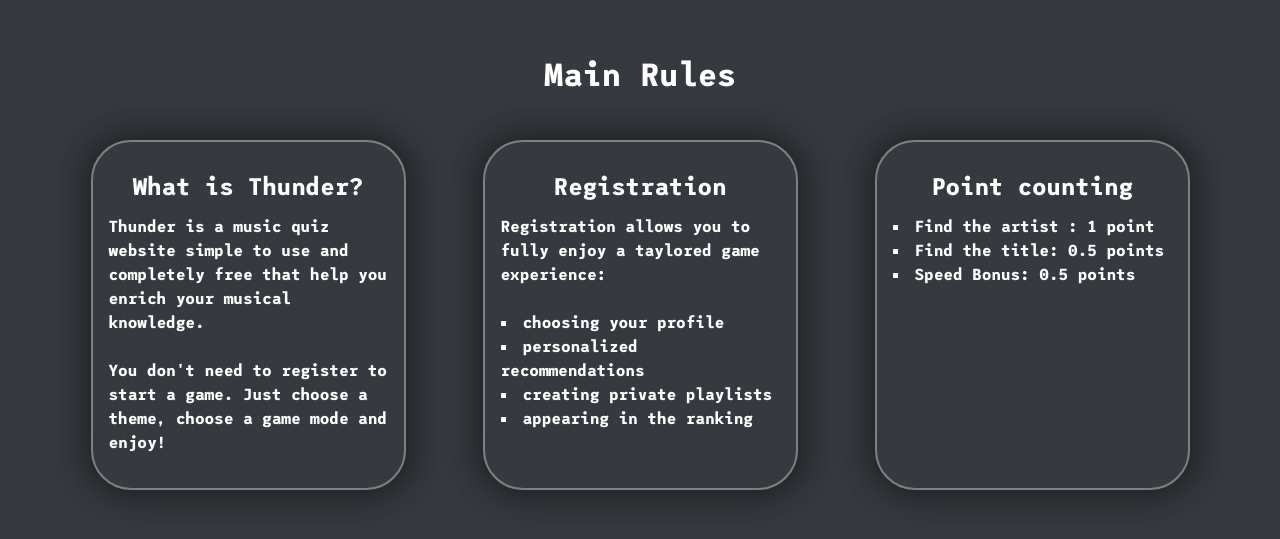
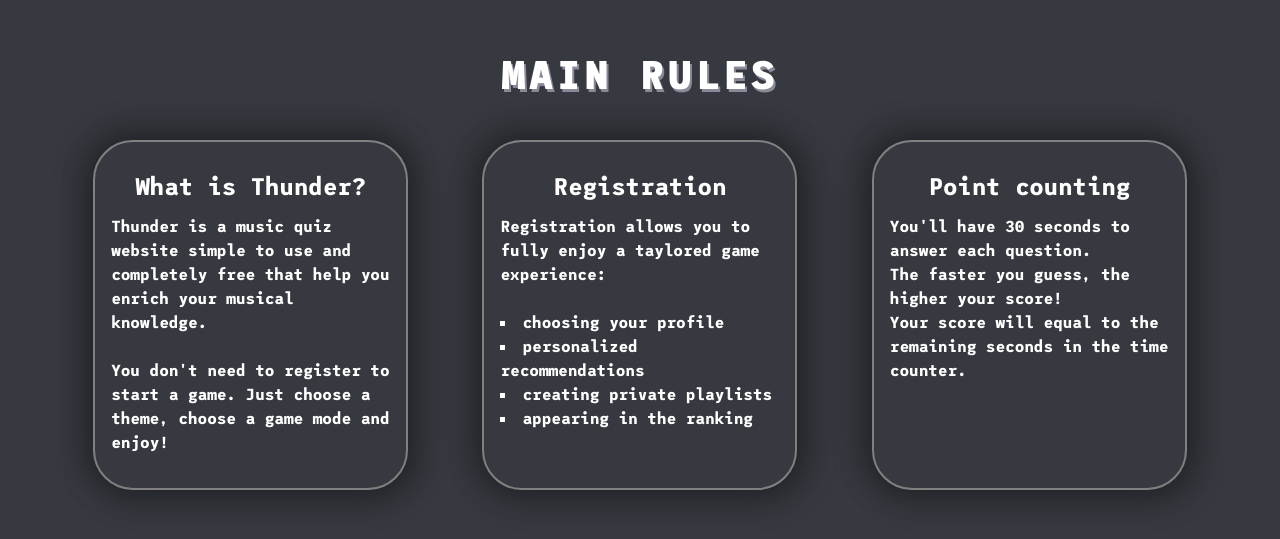
Before and after one commit to clrko/wild-thunder, a React (Create React App) app: page /modepage-mainrules in a window 1280 px wide. Shown: the part 169-708 px from the top of the page. Built offline with nearby package versions, Linux system fonts and the light colour scheme; no server answers.

Commit message:
Finalized the main rule display

```diff
--- a/src/components/pages/ModePage.css
+++ b/src/components/pages/ModePage.css
@@ -39,12 +39,13 @@
     .modal-content {
         position: relative;
         animation-name: animatetop;
-        animation-duration: 0.4s
+        animation-duration: 0.4s;
+        /* bottom: 15%; */
     }
 
     /* Add Animation */
     @keyframes animatetop {
-        from {top: -300px; opacity: 0}
+        from {top: -200px; opacity: 0}
         to {top: 0; opacity: 1}
     }
 }
--- a/src/components/pages/ModePageMainRules.css
+++ b/src/components/pages/ModePageMainRules.css
@@ -31,6 +31,15 @@
     margin: 1rem auto;
 }
 
+.rules_container h1 {
+    font-size: 2.5rem;
+    font-family: LeagueMono-ExtraBold;
+    letter-spacing: 0.093em;
+    text-shadow: 2px 3px 0px #898999;
+    text-transform: uppercase;
+}
+
+
 .return-mode-page-btn {
     width: fit-content;
     margin: 1rem auto;
@@ -53,7 +62,7 @@
     .rules_container {
         display: grid;
         grid-template-columns: repeat(3, 1fr);
-        column-gap: 1.5rem;
+        column-gap: 1rem;
         justify-items: center;
         align-items: center;
         width: 100%;
--- a/src/components/pages/ModePageMainRules.js
+++ b/src/components/pages/ModePageMainRules.js
@@ -34,11 +34,11 @@
 
                     <div id="rules_points">
                         <h2>Point counting</h2>
-                        <ul>
-                            <li>Find the artist : 1 point</li>
-                            <li>Find the title: 0.5 points</li>
-                            <li>Speed Bonus: 0.5 points</li>
-                        </ul>
+                        <p>
+                            You'll have 30 seconds to answer each question.<br/>
+                            The faster you guess, the higher your score! <br/>
+                            Your score will equal to the remaining seconds in the time counter.
+                        </p>
                     </div>
                     <NavLink className="return-mode-page-btn" to="/mode-page"><FontAwesomeIcon icon={faTimes} className="return-icon"/></NavLink>
                 </div>
```
